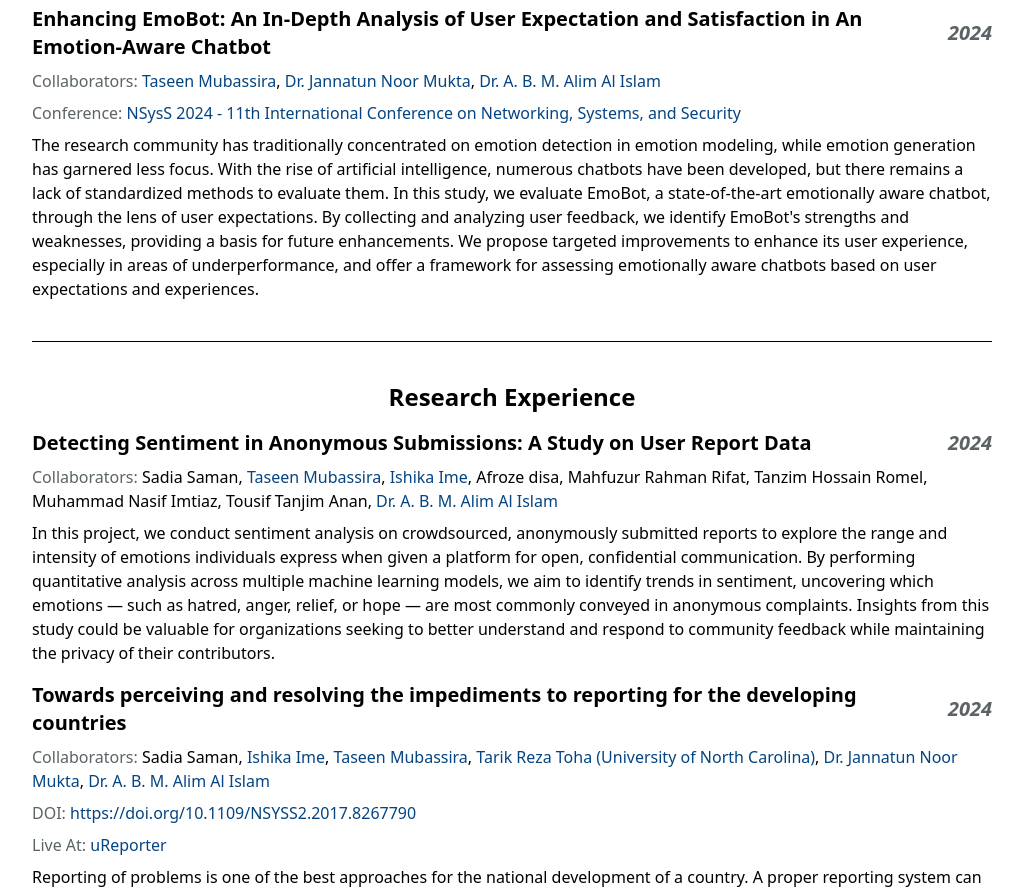
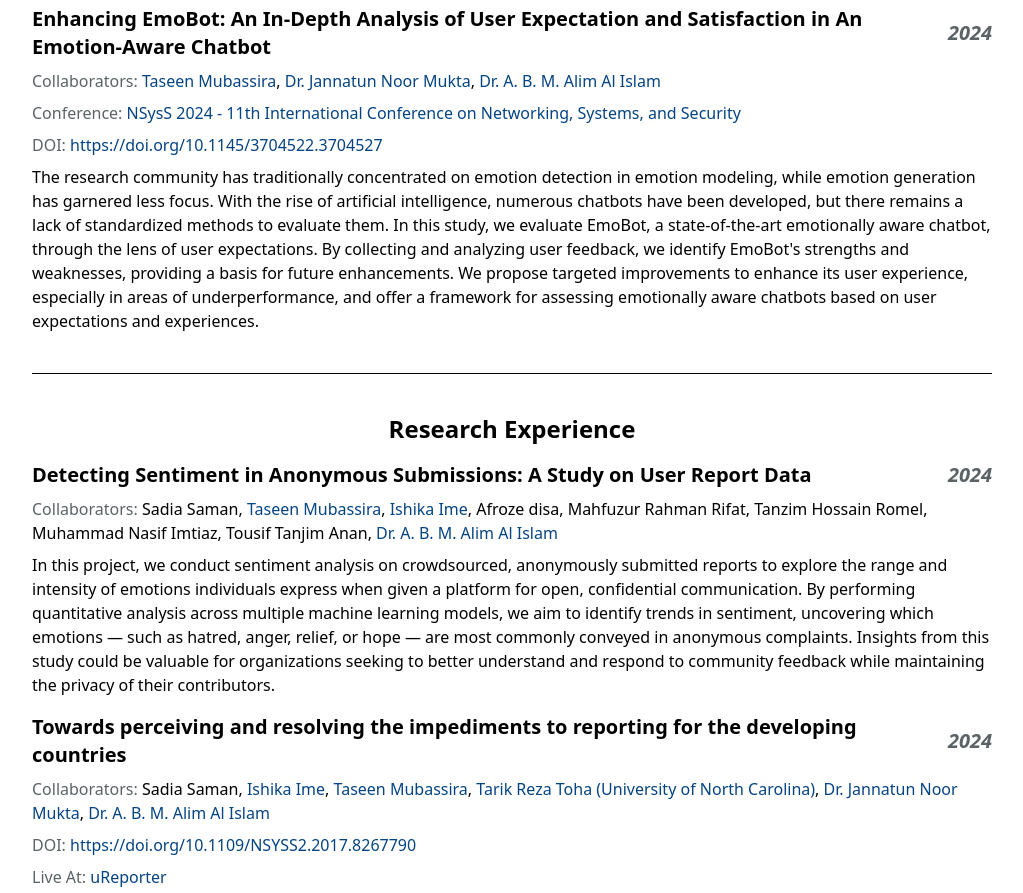
Before and after one commit to Moidda/moidda.github.io, a React (Create React App) app: page / in a window 1280 px wide. Shown: the part 1420-2313 px from the top of the page, without its empty margins (256-1279 px from the left). Built offline with nearby package versions, Linux system fonts and the light colour scheme.

Commit message:
Add Enhancing Emobot doi

```diff
--- a/src/components/sections/Publications.js
+++ b/src/components/sections/Publications.js
@@ -31,6 +31,7 @@ const Publications = () => {
       />
 
       <Publication
+        doi="https://doi.org/10.1145/3704522.3704527"
         title="Enhancing EmoBot: An In-Depth Analysis of User Expectation and Satisfaction in An Emotion-Aware Chatbot"
         year="2024"
         collaborators={[
```
